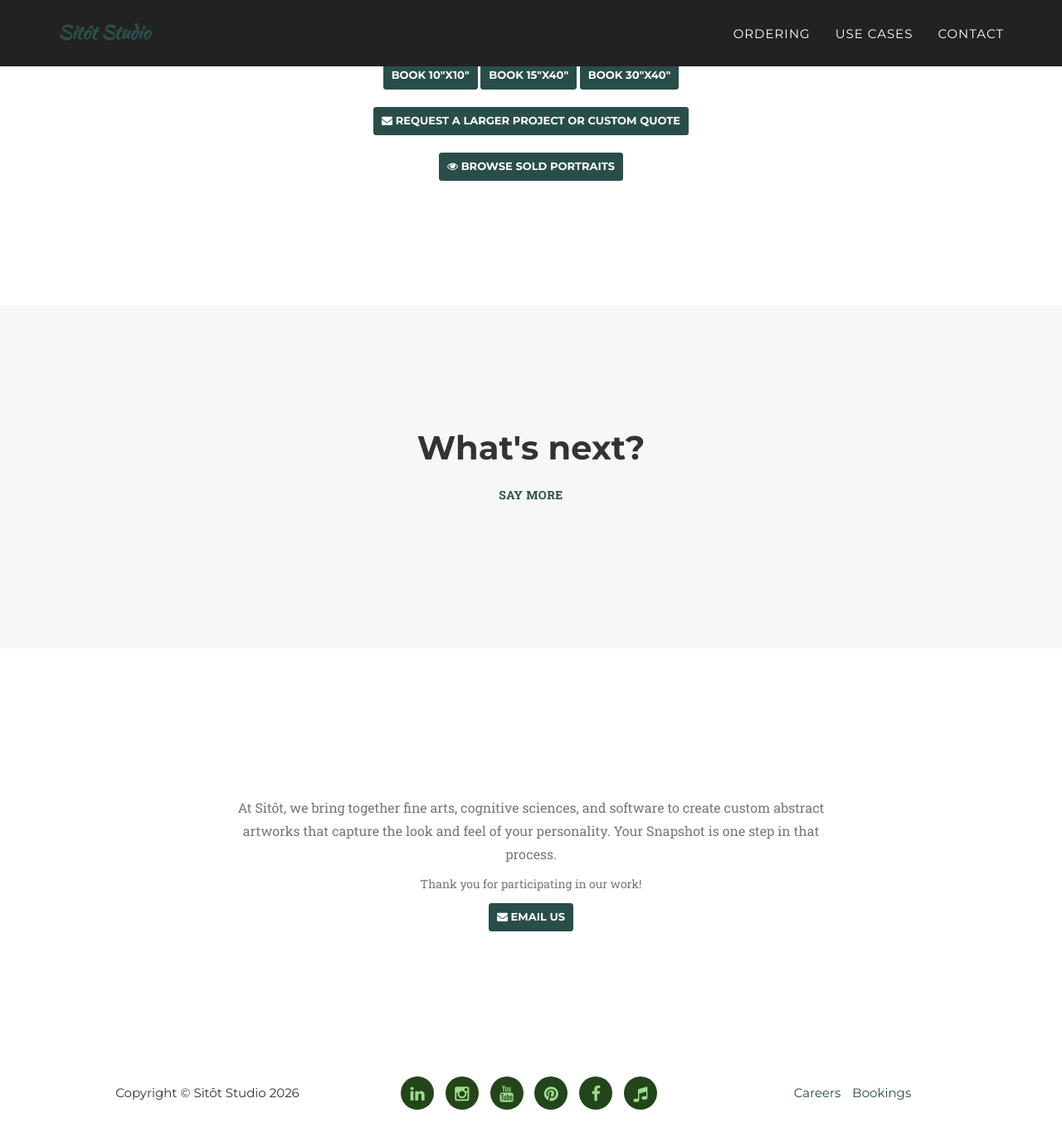
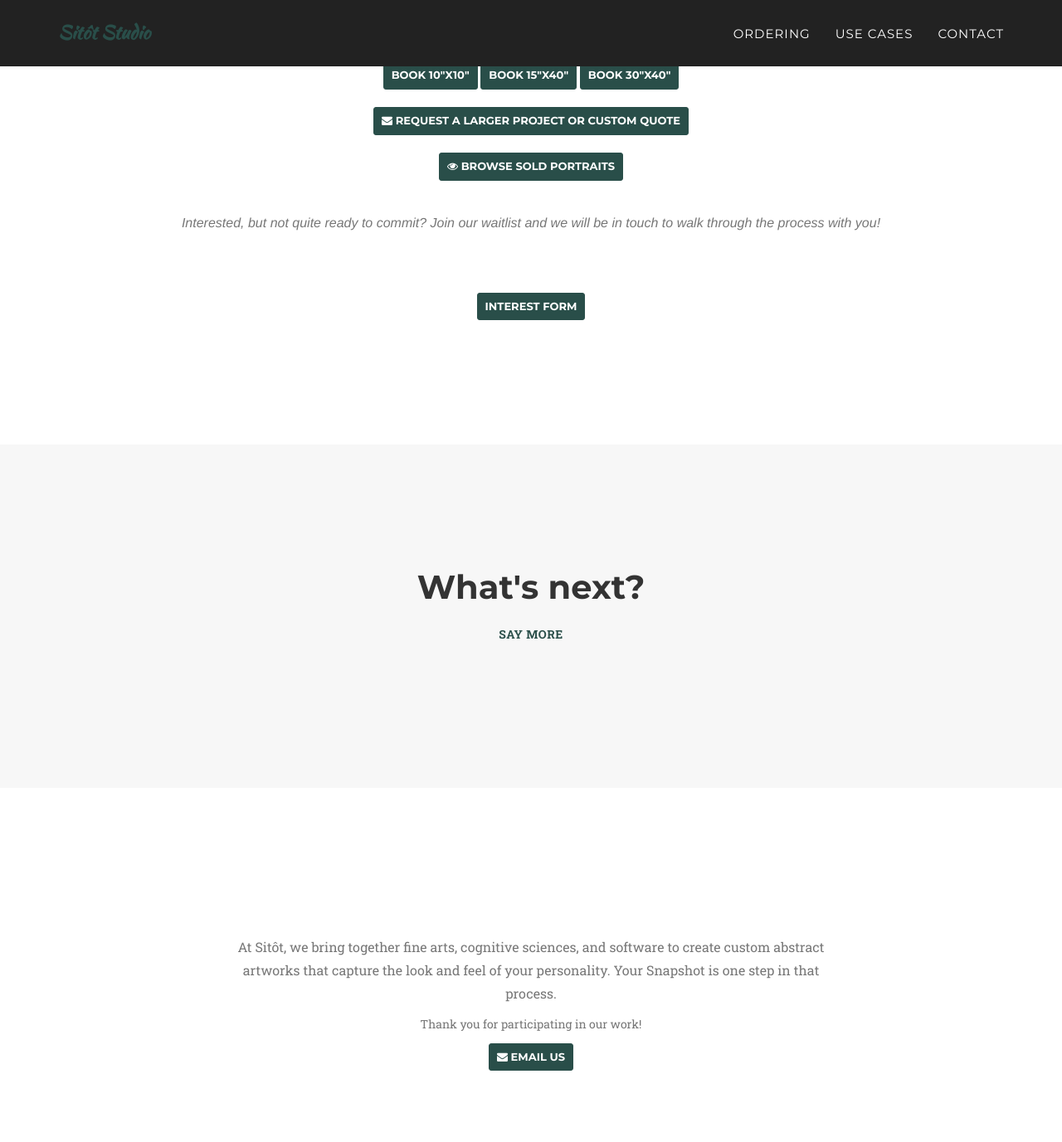
Before and after one commit to sitotstudio/sitotstudio.github.io, a Jekyll site: the page built from snapshot-complete.html, in a window 1280 px wide and 1400 px high, scrolled down 251 px. Shown: the top 1377 px of the window at 83% size. Built offline with Jekyll 4.4.1, drawn with Linux system fonts in a browser that asks for light colours; some web fonts are replaced.

Commit message:
Update fa icon on careers page + remove pinterest link + add jotform link buttons

```diff
--- a/_config.yml
+++ b/_config.yml
@@ -4,7 +4,7 @@ baseurl: ""
 # Site settings
 title: Sitôt Studio
 email: info@sitot.ca
-description: Custom Personality Portraits by Real Artists. Evidence-backed personalized abstract art portraits of human personalities made by artist, maker and creative at the intersection of art, science and tech; software engineer and traditional artist. 100% human, 100% you. Customized, unique, bespoke, timeless special best gift of personality portraits, personality quiz, inner world visualized, identity dicovery, for wife, children, loved ones, holidays, christmas, marriage, wedding, bridesmaids, mental health, inner growth, self-discovery, self learning, human art paint on canvas for families, friends and team building. Who you are deserves to be seen.
+description: We paint your personality! Evidence-backed personalized abstract art portraits of human personalities made by human artist, maker and creative at the intersection of art, science and tech; software engineer and traditional artist. 100% human, 100% you. Customized, unique, bespoke, timeless special best gift of personality portraits, personality quiz, inner world visualized, identity dicovery, for wife, children, loved ones, holidays, christmas, marriage, wedding, bridesmaids, mental health, inner growth, self-discovery, self learning, human art paint on canvas for families, friends and team building. Your personality quiz tells us what you look like in visual langauge.
 
 
 # Team names, titles and social links
@@ -50,8 +50,6 @@ social:
     url: http://instagram.com/sitotstudio
   - title: youtube
     url: https://youtube.com/@sitotstudio
-  - title: pinterest
-    url: https://ca.pinterest.com/sitotstudio/_created
   - title: facebook
     url: http://facebook.com/sitotstudio
   - title: music
--- a/_includes/footer.html
+++ b/_includes/footer.html
@@ -16,7 +16,7 @@
                     <ul class="list-inline quicklinks">
                         <li><a href="{{ '/careers/' | relative_url }}">Careers</a>
                         </li>
-                        <li><a href="https://form.jotform.com/251915401743251">Bookings</a>
+                        <li><a href="https://form.jotform.com/251915401743251">Contact Form</a>
                         </li>
                     </ul>
                 </div>
--- a/_includes/services.html
+++ b/_includes/services.html
@@ -58,6 +58,7 @@
                          <br> <br>Sitôt is a fine arts, cognitive sciences, and software research studio that creates custom abstract art pieces that accurately captures the look and feel of your personality, visualizing who you are on canvas.<br>
                          Each personality portrait's design is 100% human-created, and is a result of your answers to the snapshot questionnaire, cross-modal perception theories applied through cutting-edge software, and the irreplaceable eye & craftsmanship of a human artist.
                     </p>
+                    <a href="https://form.jotform.com/251915401743251" class="btn btn-primary btn-sm">Reserve a spot</a>
                 </div>
             </div>
         </div>
--- a/careers.html
+++ b/careers.html
@@ -55,7 +55,7 @@ permalink: /careers/
           <div class="col-sm-3 col-xs-12 text-center">
             <span class="fa-stack fa-3x">
               <i class="fa fa-circle fa-stack-2x text-primary"></i>
-              <i class="fa fa-money fa-stack-1x fa-inverse"></i>
+              <i class="fa fa-newspaper fa-stack-1x fa-inverse"></i>
             </span>
           </div>
           <div class="col-sm-9 col-xs-12 text-left career-text">
--- a/snapshot-complete.html
+++ b/snapshot-complete.html
@@ -37,6 +37,11 @@ permalink: /snapshot-complete/
               class="btn btn-primary btn-sm">
               <i class="fa fa-eye"></i> Browse Sold Portraits
             </a>
+            <br><br>
+            <h3 class="section-subheading text-muted">
+              Interested, but not quite ready to commit? Join our waitlist and we will be in touch to walk through the process with you!
+            </h3>
+            <a href="https://form.jotform.com/251915401743251" class="btn btn-primary btn-sm">Interest Form</a>
         </div>
       </div>
     </div>
```
